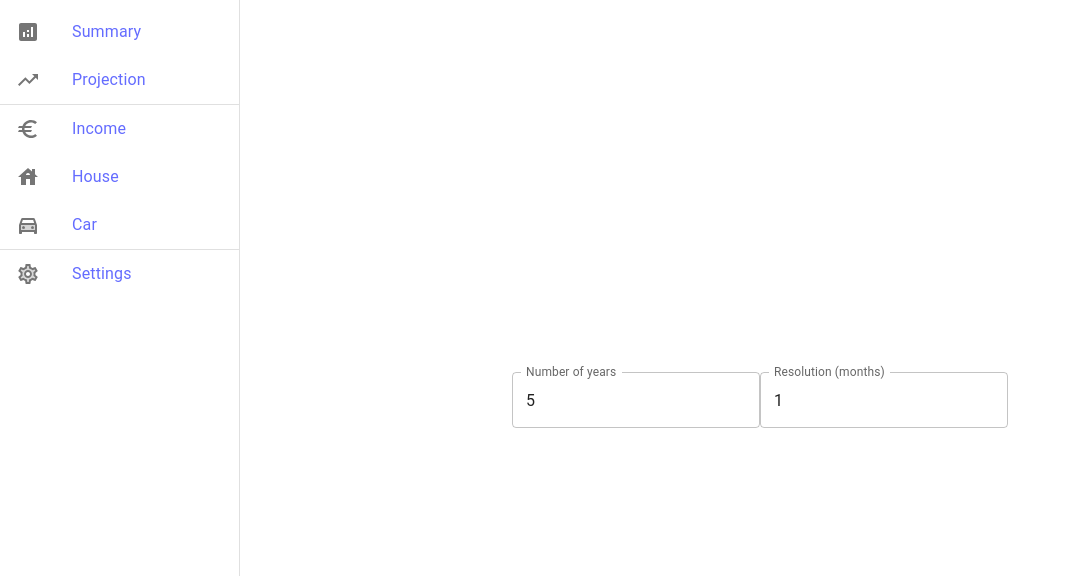
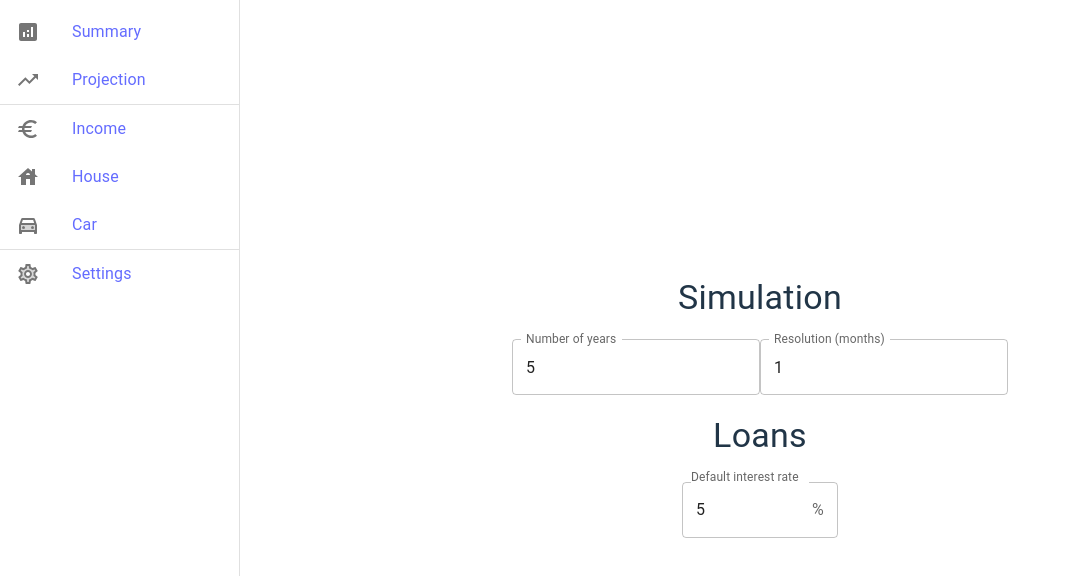
Before and after one commit to giovannibaratta/when-will-i-go-broke, a React (Vite) app: page /settings in a window 1280 px wide. Shown: the top 576 px of the page, without its empty margins (0-1071 px from the left). Built offline with nearby package versions, Linux system fonts and the light colour scheme.

Commit message:
Add field to set default interest rate for loans in SettingsComponent.tsx
Signed-off-by: Giovanni Baratta <bargiovi@hotmail.it>

```diff
--- a/src/components/SettingsComponent.tsx
+++ b/src/components/SettingsComponent.tsx
@@ -1,17 +1,20 @@
-import {Container, TextField} from "@mui/material"
+import {Container, TextField, Typography} from "@mui/material"
 import {useEffect, useState} from "react"
 import {useAppDispatch, useAppSelector} from "../state/store.ts"
 import {settingsActions} from "../state/settings/settings-reducer.ts"
+import {PercentageInputField} from "./shared/PercentageInputField.tsx"
 
 
 interface SettingsComponentProps {
 }
 
-// eslint-disable-next-line @typescript-eslint/no-unused-vars
-export const SettingsComponent: React.FC<SettingsComponentProps> = (_) => {
+const DEFAULT_INTEREST_RATE_STEP = 0.25
+
+export const SettingsComponent: React.FC<SettingsComponentProps> = () => {
   const settingsState = useAppSelector(state => state.settings)
   const [simulationLengthInYears, setSimulationLengthInYears] = useState(settingsState.yearsOfSimulation)
   const [simulationResolutionInMonths, setSimulationResolutionInMonth] = useState(settingsState.resolutionInMonths)
+  const [defaultInterestRate, setDefaultInterestRate] = useState(settingsState.defaultInterestRateInPercent)
 
   const simulationLengthOnChange = (event: React.ChangeEvent<HTMLInputElement>) => {
     const value = event.target.value
@@ -25,6 +28,10 @@ export const SettingsComponent: React.FC<SettingsComponentProps> = (_) => {
     setSimulationResolutionInMonth(parsedValue)
   }
 
+  const defaultInterestRateOnChange = (value: number) => {
+    setDefaultInterestRate(value)
+  }
+
   const dispatch = useAppDispatch()
 
   useEffect(() => {
@@ -35,13 +42,26 @@ export const SettingsComponent: React.FC<SettingsComponentProps> = (_) => {
     dispatch(settingsActions.setResolutionInMonths(simulationResolutionInMonths))
   }, [dispatch, simulationResolutionInMonths])
 
+  useEffect(() => {
+    dispatch(settingsActions.setDefaultInterestRateInPercent(defaultInterestRate))
+  }, [dispatch, defaultInterestRate])
 
   return (
-    <Container>
-      <TextField label={"Number of years"} defaultValue={simulationLengthInYears} type={"number"}
-                 onChange={simulationLengthOnChange} />
-      <TextField label={"Resolution (months)"} defaultValue={simulationResolutionInMonths} type={"number"}
-                 onChange={simulationResolutionOnChange} />
+    <Container style={{justifyContent: "left"}}>
+      <Container>
+        <Typography variant={"h4"} sx={{margin: "20px"}}>Simulation</Typography>
+
+        <TextField label={"Number of years"} defaultValue={simulationLengthInYears} type={"number"}
+                   onChange={simulationLengthOnChange} />
+        <TextField label={"Resolution (months)"} defaultValue={simulationResolutionInMonths} type={"number"}
+                   onChange={simulationResolutionOnChange} />
+      </Container>
+      <Container>
+        <Typography variant={"h4"} sx={{margin: "20px"}}>Loans</Typography>
+        <PercentageInputField label={"Default interest rate"} onValueChange={defaultInterestRateOnChange}
+                              defaultValue={settingsState.defaultInterestRateInPercent}
+                              step={DEFAULT_INTEREST_RATE_STEP} />
+      </Container>
     </Container>
   )
 }
```
